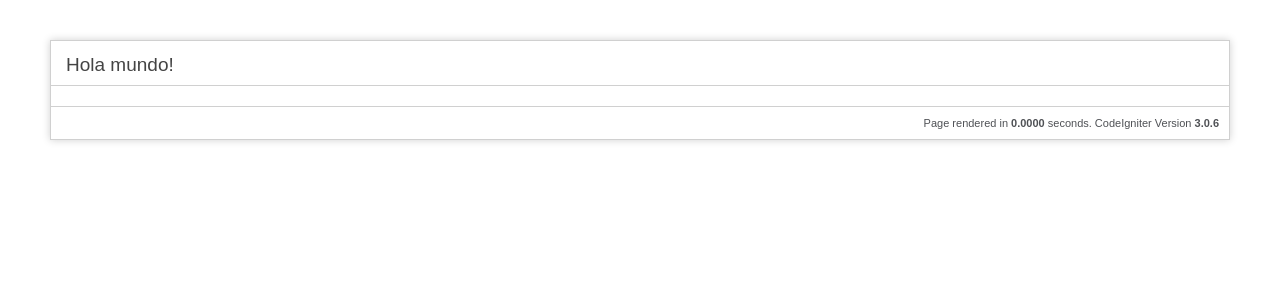
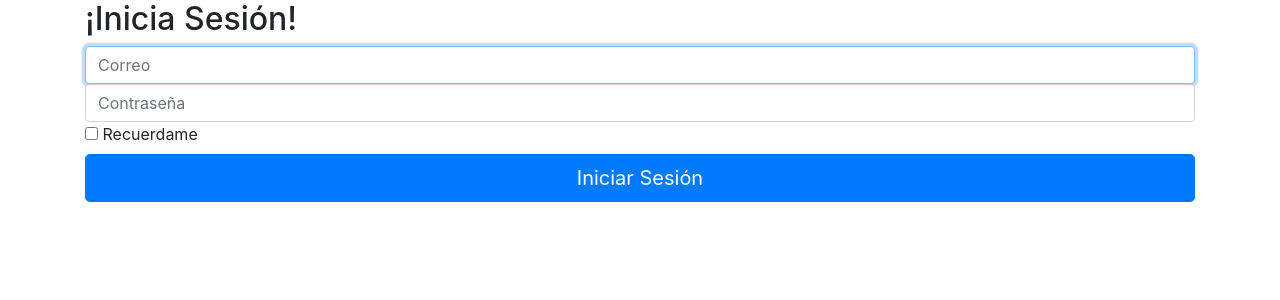
Before and after one commit to luischaavez/Blog.com, a CodeIgniter app: page /database/ in a window 1280 px wide. Shown: the top 300 px of the page. Run offline with CodeIgniter, Linux system fonts and the light colour scheme; some libraries are stand-ins or nearby versions.

Commit message:
Se añadieron las cjas de texto y el boton del login

```diff
--- a/application/views/Login.php
+++ b/application/views/Login.php
@@ -6,73 +6,28 @@ defined('BASEPATH') OR exit('No direct script access allowed');
 	<meta charset="utf-8">
 	<title>Welcome to CodeIgniter</title>
 
-	<style type="text/css">
-
-	::selection { background-color: #E13300; color: white; }
-	::-moz-selection { background-color: #E13300; color: white; }
-
-	body {
-		background-color: #fff;
-		margin: 40px;
-		font: 13px/20px normal Helvetica, Arial, sans-serif;
-		color: #4F5155;
-	}
-
-	a {
-		color: #003399;
-		background-color: transparent;
-		font-weight: normal;
-	}
-
-	h1 {
-		color: #444;
-		background-color: transparent;
-		border-bottom: 1px solid #D0D0D0;
-		font-size: 19px;
-		font-weight: normal;
-		margin: 0 0 14px 0;
-		padding: 14px 15px 10px 15px;
-	}
-
-	code {
-		font-family: Consolas, Monaco, Courier New, Courier, monospace;
-		font-size: 12px;
-		background-color: #f9f9f9;
-		border: 1px solid #D0D0D0;
-		color: #002166;
-		display: block;
-		margin: 14px 0 14px 0;
-		padding: 12px 10px 12px 10px;
-	}
-
-	#body {
-		margin: 0 15px 0 15px;
-	}
-
-	p.footer {
-		text-align: right;
-		font-size: 11px;
-		border-top: 1px solid #D0D0D0;
-		line-height: 32px;
-		padding: 0 10px 0 10px;
-		margin: 20px 0 0 0;
-	}
-
-	#container {
-		margin: 10px;
-		border: 1px solid #D0D0D0;
-		box-shadow: 0 0 8px #D0D0D0;
-	}
-	</style>
+	<link href="Bootstrap/css/bootstrap.min.css" rel="stylesheet">
 </head>
 <body>
-
-<div id="container">
-	<h1>Hola mundo!</h1>
+<div class="container">
+<form class="form-sigin">
+<h2 class"form-signin-heading">¡Inicia Sesión!</h2>
+<input type="email" id="Email" class="form-control" placeholder="Correo"  autofocus required>
+        <input type="password" id="Password" class="form-control" placeholder="Contraseña" required>
+        <div class="checkbox">
+          <label>
+            <input type="checkbox" value="remember-me"> Recuerdame
+          </label>
+        </div>
+        <button class="btn btn-lg btn-primary btn-block" type="submit">Iniciar Sesión</button>
+</form>
+</div>
 
 
-	<p class="footer">Page rendered in <strong>{elapsed_time}</strong> seconds. <?php echo  (ENVIRONMENT === 'development') ?  'CodeIgniter Version <strong>' . CI_VERSION . '</strong>' : '' ?></p>
-</div>
+    <!-- jQuery (necessary for Bootstrap's JavaScript plugins) -->
+    <script src="https://ajax.googleapis.com/ajax/libs/jquery/1.11.3/jquery.min.js"></script>
+    <!-- Include all compiled plugins (below), or include individual files as needed -->
+    <script src="Bootstrap/js/bootstrap.min.js"></script>
 
 </body>
 </html>
```
